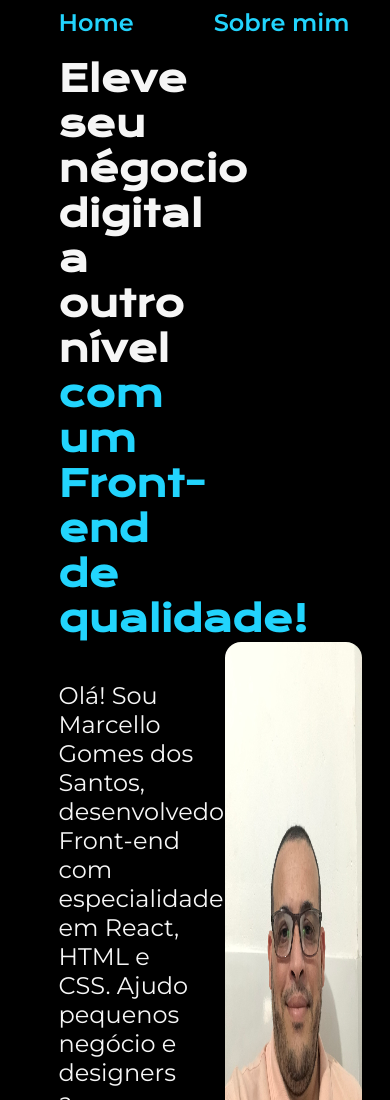
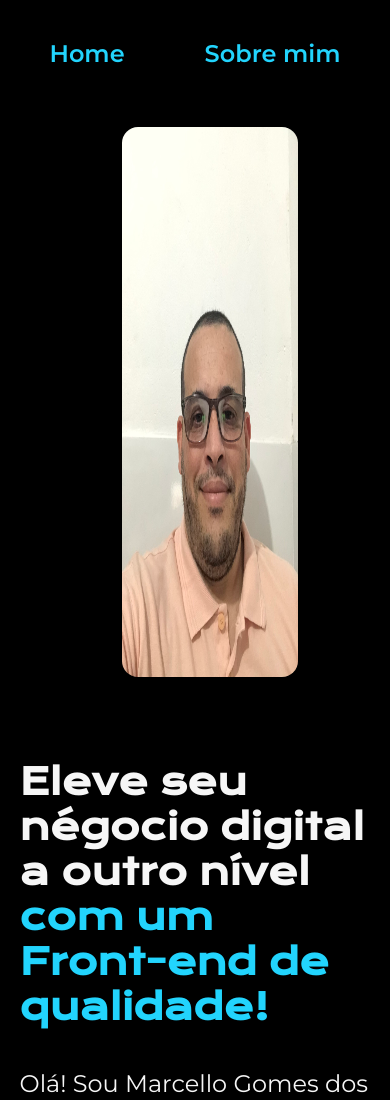
Before and after one commit to Marcello-Gomes/Empower-Code-PcD, a plain HTML site: page Portifólio 1/index.html in a window 390 px wide. Shown: the top 1100 px of the page. Drawn offline with nearby package versions, Linux system fonts and the light colour scheme.

Commit message:
responsividade

```diff
--- a/Portifólio 1/style.css
+++ b/Portifólio 1/style.css
@@ -2,10 +2,10 @@
 @import url('https://fonts.googleapis.com/css2?family=Montserrat:wght@400;600&display=swap');
 
 :root {
-    --cor-primaria:#000000;
-    --cor-secundaria:#F6F6F6;
-    --cor-terciaria:#22D4FD;
-    --cor-hover:#272727;
+    --cor-primaria: #000000;
+    --cor-secundaria: #F6F6F6;
+    --cor-terciaria: #22D4FD;
+    --cor-hover: #272727;
 }
 
 * {
@@ -17,14 +17,14 @@
 
 body {
 
-    background-color:var(--cor-primaria);
+    background-color: var(--cor-primaria);
     box-sizing: border-box;
     color: var(--cor-secundaria);
 
 }
 
 .cabecalho {
-    padding: 2% 0% 0% 15% ;
+    padding: 2% 0% 0% 15%;
 
 }
 
@@ -52,6 +52,7 @@ body {
     display: flex;
     align-items: center;
     justify-content: space-between;
+    gap: 82px;
 }
 
 img {
@@ -132,3 +133,25 @@ img {
     padding: 1.5rem;
     text-align: center;
 }
+
+@media (max-width: 1200px) {
+
+    .cabecalho {
+        padding:10%;
+    }
+
+    .cabecalho-menu{
+        justify-content: center;
+    }
+
+    .apresentacao {
+        flex-direction: column-reverse;
+        padding: 5%;
+    }
+
+    .apresentacao-conteudo {
+        width: auto;
+    }
+
+
+}
```
